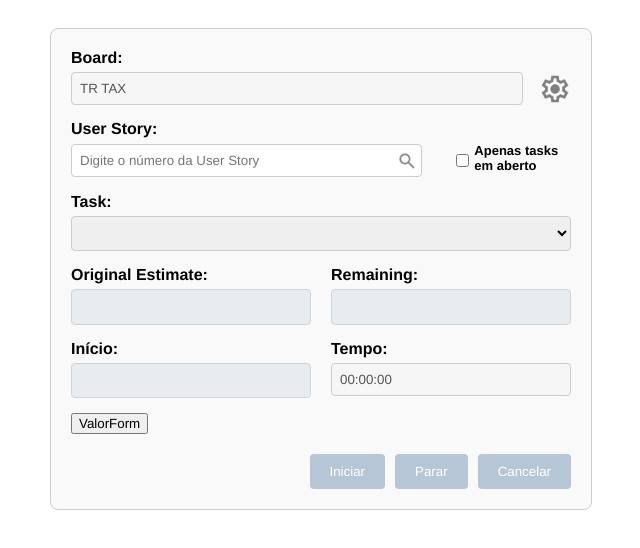
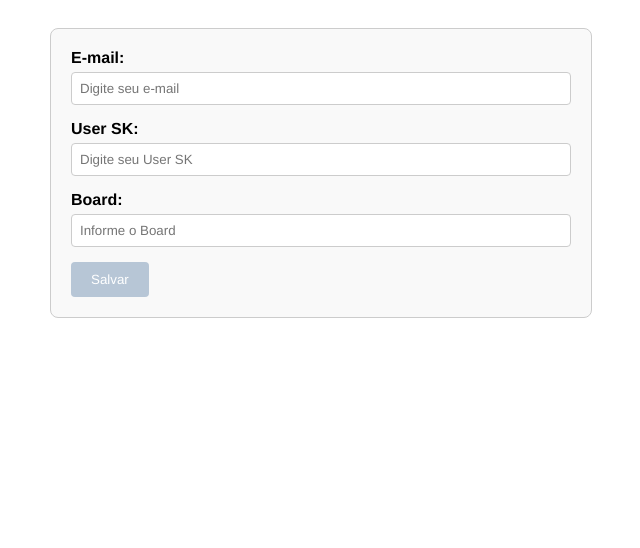
Before and after one commit to DiegoHahn/ADOFront, an Angular app: page / in a window 1280 px wide. Shown: the top 548 px of the page, without its empty margins (319-959 px from the left). Built offline with nearby package versions, Linux system fonts and the light colour scheme.

Commit message:
tela config

```diff
--- a/src/app/app.component.html
+++ b/src/app/app.component.html
@@ -1,3 +1,5 @@
-<main>
-  <app-activity-form></app-activity-form>
-</main>
+<!-- <router-outlet></router-outlet> -->
+ <main>
+  <!-- <app-activity-form></app-activity-form> -->
+  <app-personal-data></app-personal-data>
+ </main>
--- a/src/app/app.component.ts
+++ b/src/app/app.component.ts
@@ -6,5 +6,5 @@ import { Component } from '@angular/core';
   styleUrls: ['./app.component.css']
 })
 export class AppComponent {
-  title = 'Minha Aplicação Angular';
+  title = 'Activity Tracker';
 }
--- a/src/app/app.config.ts
+++ b/src/app/app.config.ts
@@ -1,7 +1,7 @@
 import { ApplicationConfig, provideZoneChangeDetection } from '@angular/core';
 import { provideRouter } from '@angular/router';
 
-import { routes } from './routing.module.';
+import { routes } from './app-routing.module';
 
 export const appConfig: ApplicationConfig = {
   providers: [provideZoneChangeDetection({ eventCoalescing: true }), provideRouter(routes)]
--- a/src/app/app.module.ts
+++ b/src/app/app.module.ts
@@ -3,19 +3,23 @@ import { NgModule } from '@angular/core';
 import { FormsModule, ReactiveFormsModule } from '@angular/forms';
 import { BrowserModule } from '@angular/platform-browser';
 
+import { AppRoutingModule } from './app-routing.module';
 import { AppComponent } from './app.component';
 import { ActivityFormComponent } from './components/activity-form/activity-form.component';
 import { ControlButtonsComponent } from './components/control-buttons/control-buttons.component';
+import { PersonalDataComponent } from './components/personal-data/personal-data.component';
 
 
 @NgModule({
   declarations: [
     AppComponent,
     ActivityFormComponent,
-    ControlButtonsComponent
+    PersonalDataComponent,
+    ControlButtonsComponent,
   ],
   imports: [
     BrowserModule,
+    AppRoutingModule,
     FormsModule,
     HttpClientModule,
     ReactiveFormsModule
--- a/src/app/components/activity-form/activity-form.component.html
+++ b/src/app/components/activity-form/activity-form.component.html
@@ -3,8 +3,10 @@
     <div class="form-group board-group">
       <label for="board">Board:</label>
       <div class="board-wrapper">
-        <input type="text" id="board" formControlName="board" placeholder="TR-TAX" />
-        <img src="assets/img/settings.png" alt="Configurações" class="settings-icon" (click)="onSettingsClick()" />
+        <input type="text" id="board" formControlName="board"/>
+        <a [routerLink]="['/personal-data']">
+          <img src="assets/img/settings.png" alt="Configurações" class="settings-icon" />
+        </a>
       </div>
     </div>
 
--- a/src/app/components/activity-form/activity-form.component.ts
+++ b/src/app/components/activity-form/activity-form.component.ts
@@ -5,6 +5,7 @@ import { WorkItemService } from '../work-item.service';
 import { HttpErrorResponse } from '@angular/common/http';
 import { TimerService } from '../../timer.service';
 import { catchError, of, tap } from 'rxjs';
+import { Router } from '@angular/router';
 
 @Component({
   selector: 'app-activity-form',
@@ -20,12 +21,13 @@ export class ActivityFormComponent implements OnInit {
   constructor(
     private formBuilder: FormBuilder,
     private workItemService: WorkItemService,
+    private router: Router,
     public timerService: TimerService
   ) { }
 
   ngOnInit() {
     this.form = this.formBuilder.group({
-      board: [{ value: 'TR TAX', disabled: true }],
+      board: [{ disabled: true }],
       userStoryId: [''],
       concluded: [false],
       task: [null],
@@ -42,6 +44,10 @@ export class ActivityFormComponent implements OnInit {
     this.timerService.completedWork$.subscribe(completedWork => {
       this.form.get('completedWork')?.setValue(completedWork);
     });
+
+    // if (!this.form.get('board')?.value) {
+    //   this.router.navigate(['/personal-data']);
+    // }
   }
 
   onUserStoryChange() {
--- a/src/app/components/personal-data/personal-data.component.css
+++ b/src/app/components/personal-data/personal-data.component.css
@@ -0,0 +1,47 @@
+.container {
+    display: flex;
+    justify-content: center;
+    align-items: center;
+    padding: 20px;
+  }
+
+  .personal-data-form {
+    width: 100%;
+    max-width: 500px;
+    padding: 20px;
+    border: 1px solid #ccc;
+    border-radius: 8px;
+    background-color: #f9f9f9;
+  }
+
+  .form-group {
+    margin-bottom: 15px;
+  }
+
+  label {
+    display: block;
+    margin-bottom: 5px;
+    font-weight: bold;
+  }
+
+  input {
+    width: 100%;
+    padding: 8px;
+    border: 1px solid #ccc;
+    border-radius: 4px;
+    box-sizing: border-box;
+  }
+
+  .save-button {
+    padding: 10px 20px;
+    background-color: #b7c6d6;
+    color: white;
+    border: none;
+    border-radius: 4px;
+    cursor: pointer;
+    transition: background-color 0.3s;
+  }
+
+  .save-button:hover {
+    background-color: #587799;
+  }
--- a/src/app/components/personal-data/personal-data.component.html
+++ b/src/app/components/personal-data/personal-data.component.html
@@ -1 +1,20 @@
-<p>personal-data works!</p>
+<div class="container">
+    <form [formGroup]="form" class="personal-data-form">
+      <div class="form-group">
+        <label for="email">E-mail:</label>
+        <input type="email" id="email" formControlName="email" placeholder="Digite seu e-mail" />
+      </div>
+
+      <div class="form-group">
+        <label for="userSK">User SK:</label>
+        <input type="text" id="userSK" formControlName="userSK" placeholder="Digite seu User SK"/>
+      </div>
+
+      <div class="form-group board-group">
+        <label for="board">Board:</label>
+        <input type="text" id="board" formControlName="board" placeholder="Informe o Board" />
+      </div>
+
+      <button (click)="onSubmit()" class="save-button">Salvar</button>
+    </form>
+  </div>
--- a/src/app/components/personal-data/personal-data.component.ts
+++ b/src/app/components/personal-data/personal-data.component.ts
@@ -1,12 +1,30 @@
-import { Component } from '@angular/core';
+import { Component, OnInit } from '@angular/core';
+import { FormBuilder, FormGroup, Validators } from '@angular/forms';
 
 @Component({
   selector: 'app-personal-data',
-  standalone: true,
-  imports: [],
   templateUrl: './personal-data.component.html',
-  styleUrl: './personal-data.component.css'
+  styleUrls: ['./personal-data.component.css']
 })
-export class PersonalDataComponent {
+export class PersonalDataComponent implements OnInit {
+  form!: FormGroup;
 
+  constructor(private formBuilder: FormBuilder) {}
+
+  ngOnInit() {
+    this.form = this.formBuilder.group({
+      email: ['', [Validators.required, Validators.email]],
+      userSK: ['', Validators.required,],
+      board: ['', Validators.required]
+    });
+  }
+
+  onSubmit() {
+    if (this.form.valid) {
+      console.log('Formulário enviado com sucesso:', this.form.value);
+
+    } else {
+      console.log('Formulário inválido');
+    }
+  }
 }
--- a/src/app/routing.module..ts
+++ /dev/null
@@ -1,3 +0,0 @@
-import { Routes } from '@angular/router';
-
-export const routes: Routes = [];
```
Also changed, not shown: src/app/app-routing.module.ts (added, +20 -0 lines), src/app/components/control-buttons/control-buttons.component.ts (+0 -51 lines).
